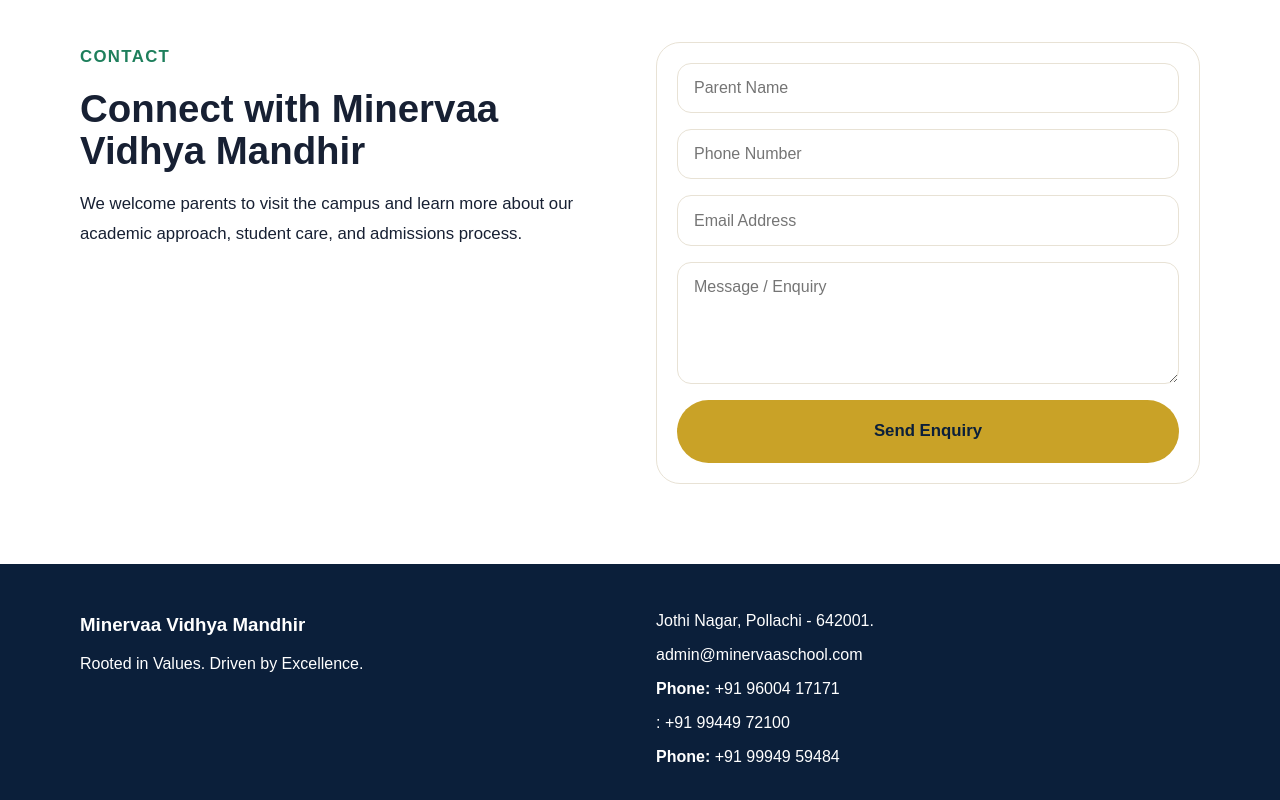
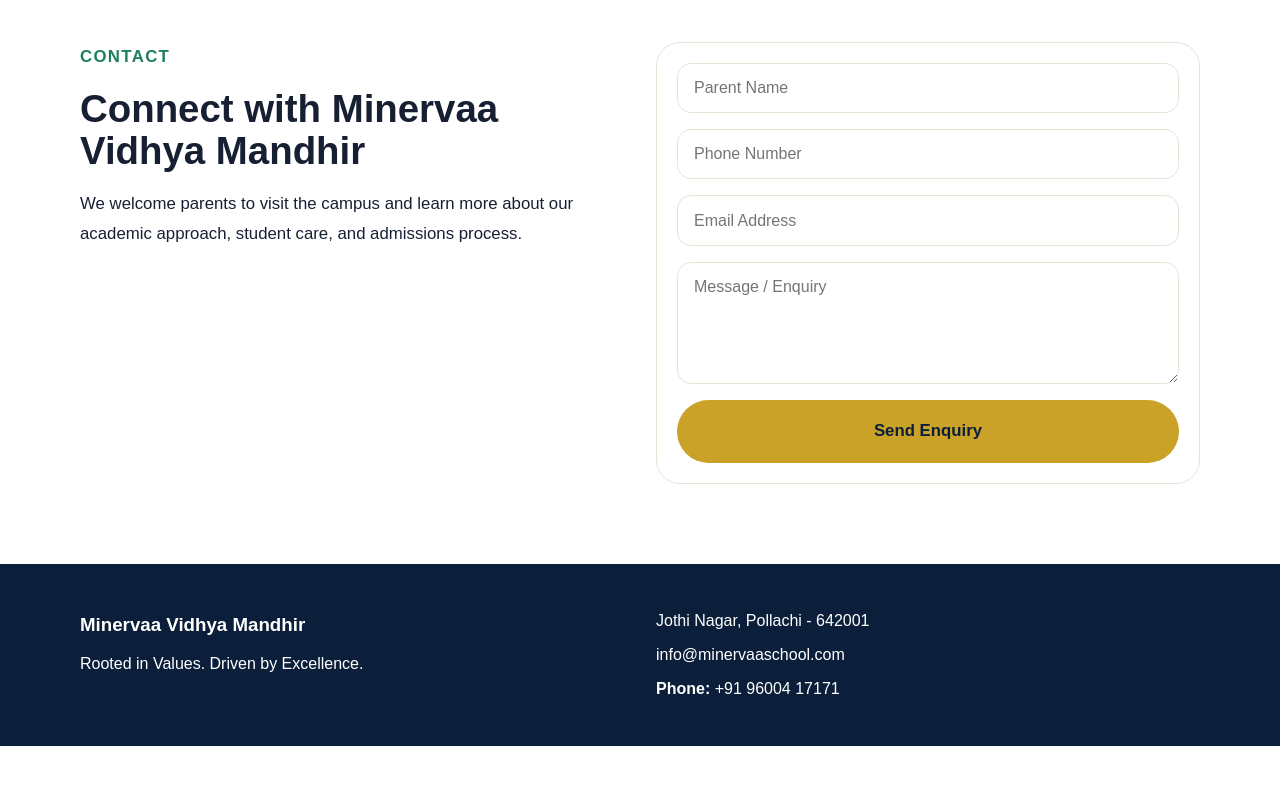
Before and after one commit to jarjunarnold/minervaaschool, a Next.js app in the folder minervaa-site/: page / in a window 1280 px wide. Shown: the part 4907-5707 px from the top of the page. After the commit the page ends 5653 px from the top, so only its background shows below. Built offline with nearby package versions, Linux system fonts and the light colour scheme.

Commit message:
Update page.tsx

```diff
--- a/minervaa-site/app/page.tsx
+++ b/minervaa-site/app/page.tsx
@@ -312,11 +312,9 @@
             <p>Rooted in Values. Driven by Excellence.</p>
           </div>
           <div>
-            <p>Jothi Nagar, Pollachi - 642001.</p>
-            <p>admin@minervaaschool.com</p>
+            <p>Jothi Nagar, Pollachi - 642001</p>
+            <p>info@minervaaschool.com</p>
             <p><strong>Phone:</strong> +91 96004 17171</p>
-            <p>     : +91 99449 72100</p>
-            <p><strong>Phone:</strong> +91 99949 59484</p>
           </div>
         </div>
       </footer>
```
